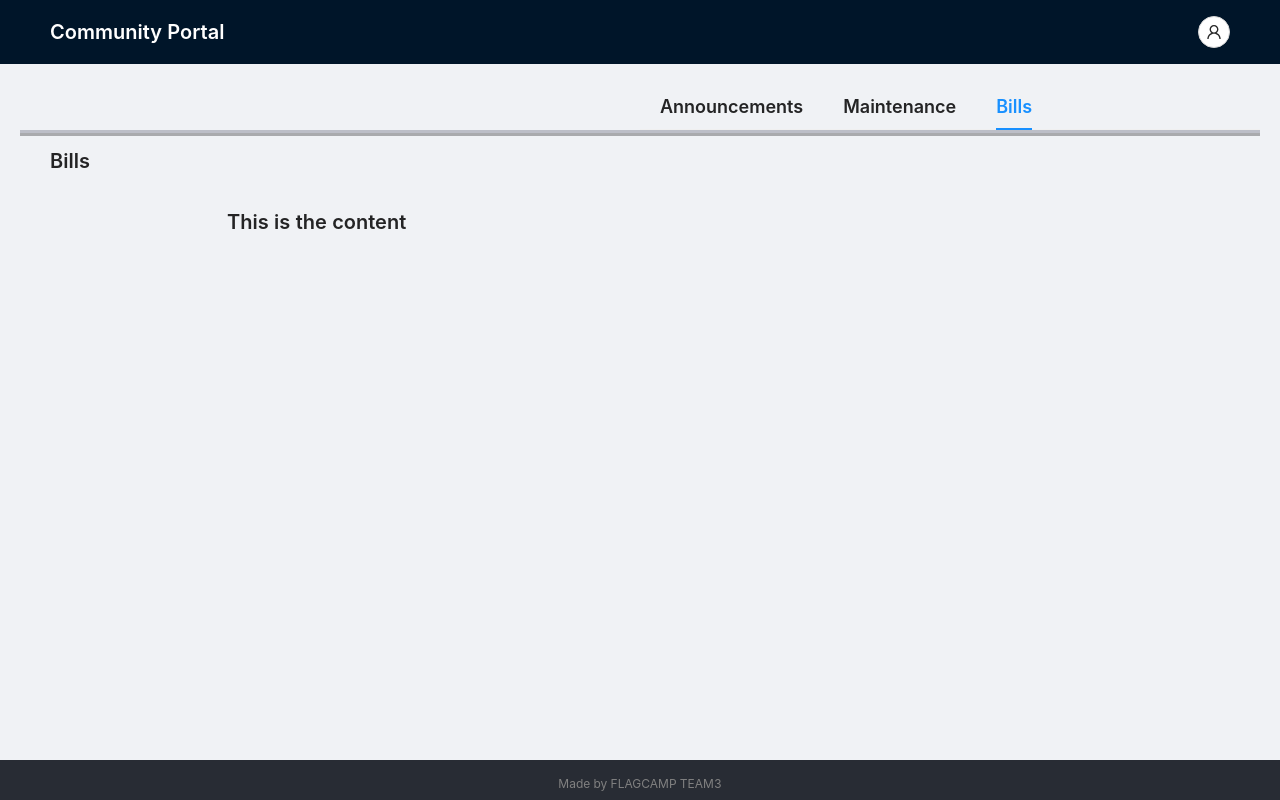
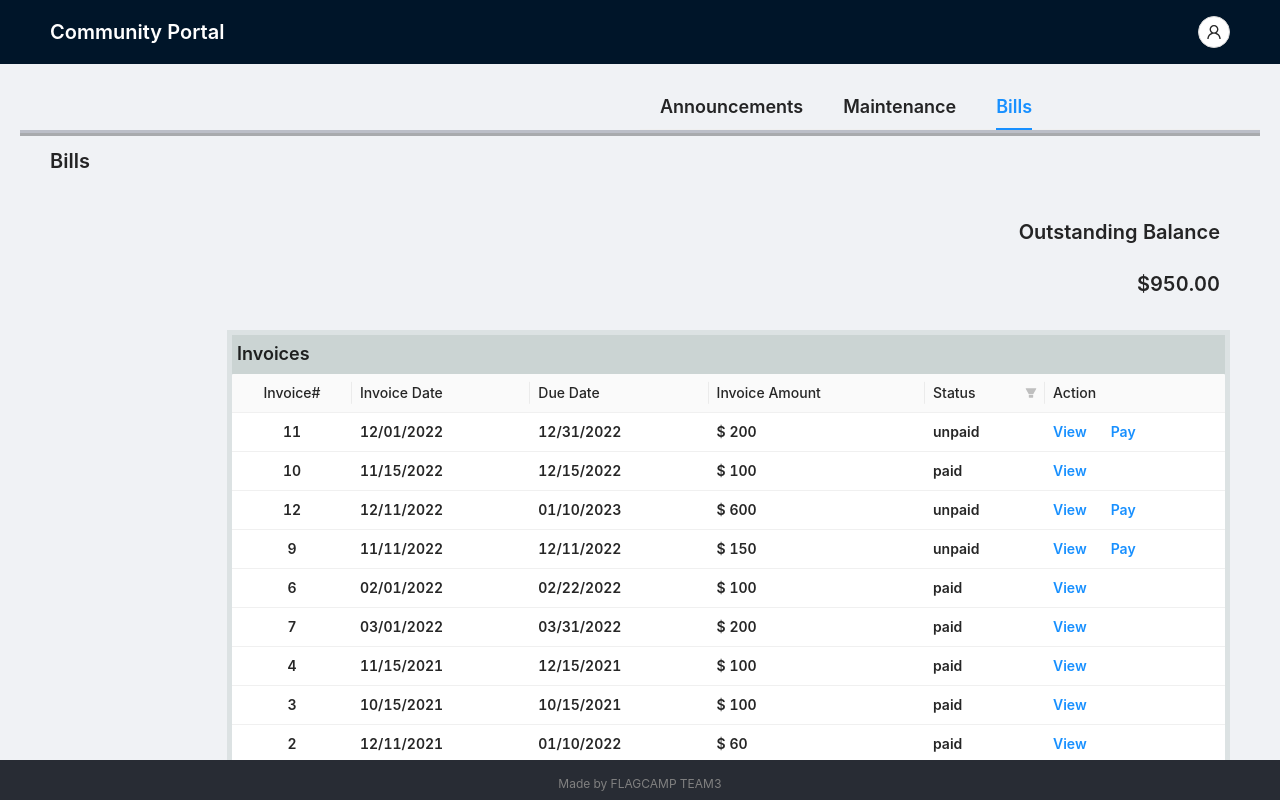
Before and after one commit to dianawu5/portalfe, a React (Create React App) app: page / in a window 1280 px wide. Both pictures are taken after a click on the item "Bills". Built offline with nearby package versions, Linux system fonts and the light colour scheme.

Commit message:
add bills and changes

```diff
--- a/src/components/Bills.js
+++ b/src/components/Bills.js
@@ -1,4 +1,81 @@
+import { Button, message, Space, Table, Popconfirm, Modal,} from 'antd';
+import { useEffect, useState } from 'react';
+import billData from "../mock-bills.json"
+import ViewBill from './ViewBill';
+import { payBill } from '../utils';
+
 const Bills = () => {
+
+    const[data, setData]=useState(billData);
+    const unpaidTotalAmount = data.filter(data => data.status == "unpaid").map( data => data.invoiceAmount ).reduce((a,b)=> a + b, 0);
+
+    const columns = [
+        {
+            title: 'Invoice#',
+            dataIndex: 'invoiceId',
+            key: 'invoiceId',
+            width: 120,
+            align: "center",
+        },
+        {
+            title: 'Invoice Date',
+            dataIndex: 'invoiceDate',
+            key: 'invoiceDate',
+        },
+        {
+            title:'Due Date',
+            dataIndex: 'dueDate',
+            key: 'dueDate',
+        },
+        {
+            title:'Invoice Amount',
+            dataIndex: 'invoiceAmount',
+            key: 'invoiceAmount',
+            render: (_,record) =>
+                (
+                    <Space size="large">
+                        <text>$ {record.invoiceAmount}</text>
+                    </Space>
+                ),
+        },
+        {
+            title: 'Status',
+            dataIndex:'status',
+            key: 'status',
+            width: 120,
+            filters: [
+                {
+                    text: "unpaid",
+                    value: "unpaid",
+                },
+                {
+                    text: "paid",
+                    value: "paid",
+                }
+            ],
+            onFilter: (value, record) => record.status.indexOf(value) === 0,
+        },
+        {
+            title: 'Action',
+            key: 'action',
+            width: 180,
+
+            render: (_,record) =>
+                record.status === "unpaid" ? (
+                    <Space size="large">
+                        <ViewBill info={record}/>
+                        <a onClick={() => payBill(record.invoiceId)}>
+                            Pay
+                        </a>
+                        </Space>
+                ) : (<ViewBill info={record}/>),
+        },
+    ];
+
+    const formatter = new Intl.NumberFormat('en-US', {
+        style: 'currency',
+        currency: 'USD',
+      });
 
     return(
         <div>
@@ -6,7 +83,17 @@ const Bills = () => {
             Bills
             </div>
             <div style={{ fontSize: 20, fontWeight: 600,paddingLeft:"15%" }}>
-                This is the content
+                <div style={{padding: "10px"}} align="end">
+                    <p>Outstanding Balance</p>
+                    <p>{formatter.format(unpaidTotalAmount)}</p>
+                </div>
+                <div style={{ padding:"5px",backgroundColor:"rgba(55, 88, 70,.1)"}}>
+                    <div style={{ fontSize: 18, fontWeight: 600,padding:"5px",backgroundColor:"rgba(55, 88, 70,.1)"}}
+                    >
+                        Invoices
+                    </div>
+                    <Table columns={columns} dataSource={data} size="small"/>
+                </div>
             </div>
         </div>
     );
--- /dev/null
+++ b/src/components/ViewBill.js
@@ -0,0 +1,47 @@
+import { Form,Modal} from "antd";
+import FormItem from "antd/es/form/FormItem";
+import { useState } from "react";
+
+const ViewBill = ({info}) => {
+    const[isModalOpen, setIsModalOpen] = useState(false);
+    const defaultData = info;
+    const showModal = () => {
+        setIsModalOpen(true);
+    };
+    const handleModalCancel = () => {
+        setIsModalOpen(false);
+    };
+
+    return (
+        <>
+        <a type="link" onClick={showModal}>
+            View
+        </a>
+        <Modal title="View Request Details" open={isModalOpen} onCancel={handleModalCancel} footer={null}>
+            <Form labelCol={{span: 6}} wrapperCol={{span: 18}}
+                style={{maxWidth: 600}} size="middle"
+            >
+            <FormItem name="invoiceId" label="Invoice#">
+                    <text style={{padding: "0px"}}>{defaultData.invoiceId}</text>
+                </FormItem>
+                <FormItem name="invoiceDate" label="Invoice Date">
+                    <text style={{padding: "0px"}}>{defaultData.invoiceDate}</text>
+                </FormItem>
+                <FormItem name="dueDate" label="Due Date">
+                    <text style={{padding: "0px"}}>{defaultData.dueDate}</text>
+                </FormItem>
+                <Form.Item name="invoiceAmount" label="Invoice Amount" >
+                    <text style={{padding: "0px"}}>$ {defaultData.invoiceAmount}</text>
+                </Form.Item>
+                <FormItem name="status" label="Status">
+                    <text style={{padding: "0px"}}>{defaultData.status}</text>
+                </FormItem>
+                <Form.Item name="description" label="Description" >
+                    <text style={{padding: "0px", height: 150}}>{defaultData.description}</text>
+                </Form.Item>
+            </Form>
+        </Modal>
+        </>
+    );
+};
+export default ViewBill;
--- /dev/null
+++ b/src/mock-bills.json
@@ -0,0 +1,84 @@
+[
+    {
+        "invoiceId":"11",
+        "invoiceDate":"12/01/2022",
+        "dueDate":"12/31/2022",
+        "invoiceAmount":200,
+        "status":"unpaid",
+        "description": "Internet fee for this December 2022."
+
+    },
+    {
+        "invoiceId":"10",
+        "invoiceDate":"11/15/2022",
+        "dueDate":"12/15/2022",
+        "invoiceAmount":100,
+        "status":"paid",
+        "description": "Service fee for apartment cleaning service done on 11/14/2022."
+    },
+    {
+        "invoiceId":"12",
+        "invoiceDate":"12/11/2022",
+        "dueDate":"01/10/2023",
+        "invoiceAmount":600,
+        "status":"unpaid",
+        "description": "Service fee for apartment garbage disposals replacement work done on 12/10/2022."
+    },
+    {
+        "invoiceId":"9",
+        "invoiceDate":"11/11/2022",
+        "dueDate":"12/11/2022",
+        "invoiceAmount":150,
+        "status":"unpaid",
+        "description": "Service fee for apartment cleaning work done on 11/10/2022."
+    },
+    {
+        "invoiceId":"6",
+        "invoiceDate":"02/01/2022",
+        "dueDate":"02/22/2022",
+        "invoiceAmount":100,
+        "status":"paid",
+        "description": "Service fee for apartment cleaning service done on 01/31/2022"
+    },
+    {
+        "invoiceId":"7",
+        "invoiceDate":"03/01/2022",
+        "dueDate":"03/31/2022",
+        "invoiceAmount":200,
+        "status":"paid",
+        "description": "Internet fee for this March 2022."
+
+    },
+    {
+        "invoiceId":"4",
+        "invoiceDate":"11/15/2021",
+        "dueDate":"12/15/2021",
+        "invoiceAmount":100,
+        "status":"paid",
+        "description": "Service fee for apartment cleaning service done on 11/14/2021."
+    },
+    {
+        "invoiceId":"3",
+        "invoiceDate":"10/15/2021",
+        "dueDate":"10/15/2021",
+        "invoiceAmount":100,
+        "status":"paid",
+        "description": "Service fee for apartment cleaning service done on 10/14/2021."
+    },
+    {
+        "invoiceId":"2",
+        "invoiceDate":"12/11/2021",
+        "dueDate":"01/10/2022",
+        "invoiceAmount":60,
+        "status":"paid",
+        "description": "Service fee for apartment lightbulb replacement work done on 12/10/2021."
+    },
+    {
+        "invoiceId":"5",
+        "invoiceDate":"07/01/2022",
+        "dueDate":"07/31/2022",
+        "invoiceAmount":200,
+        "status":"paid",
+        "description": "Fee for pest-controll services done on 6/30/2022."
+    }
+  ]
--- a/src/utils.js
+++ b/src/utils.js
@@ -96,6 +96,7 @@ export const getBills = () => {
 
 // make a payment to a bill
 export const payBill = (invoiceId) => {
+    console.log("you click paybills for invoice#", invoiceId);
     const authToken = localStorage.getItem("authToken");
     const url = `${domain}/checkout?invoiceId={invoiceId}`;
 
@@ -110,6 +111,7 @@ export const payBill = (invoiceId) => {
     }).then((redirectUrl) => {
         window.location = redirectUrl;
     });
+
 };
 
 // get a list of maintenance requests
@@ -130,6 +132,7 @@ export const getRequests = () => {
 
 // submit a new maintenance request
 export const newRequest = (data) => {
+    console.log("you submitted new request, the title is: ", data.title);
     const authToken = localStorage.getItem("authToken");
     const url = `${domain}/newrequest`;
 
@@ -148,6 +151,7 @@ export const newRequest = (data) => {
 
 // update an existing maintenance request
 export const updateRequest = (data) => {
+    console.log("you updated request ", data.requestId);
     const authToken = localStorage.getItem("authToken");
     const url = `${domain}/updaterequest`;
 
@@ -165,6 +169,7 @@ export const updateRequest = (data) => {
 
 // delete an existing maintenance request
 export const deleteRequest = (requestId) => {
+    console.log("you delete request ", requestId);
     const authToken = localStorage.getItem("authToken");
     const url = `${domain}/request/${requestId}`;
 
```
